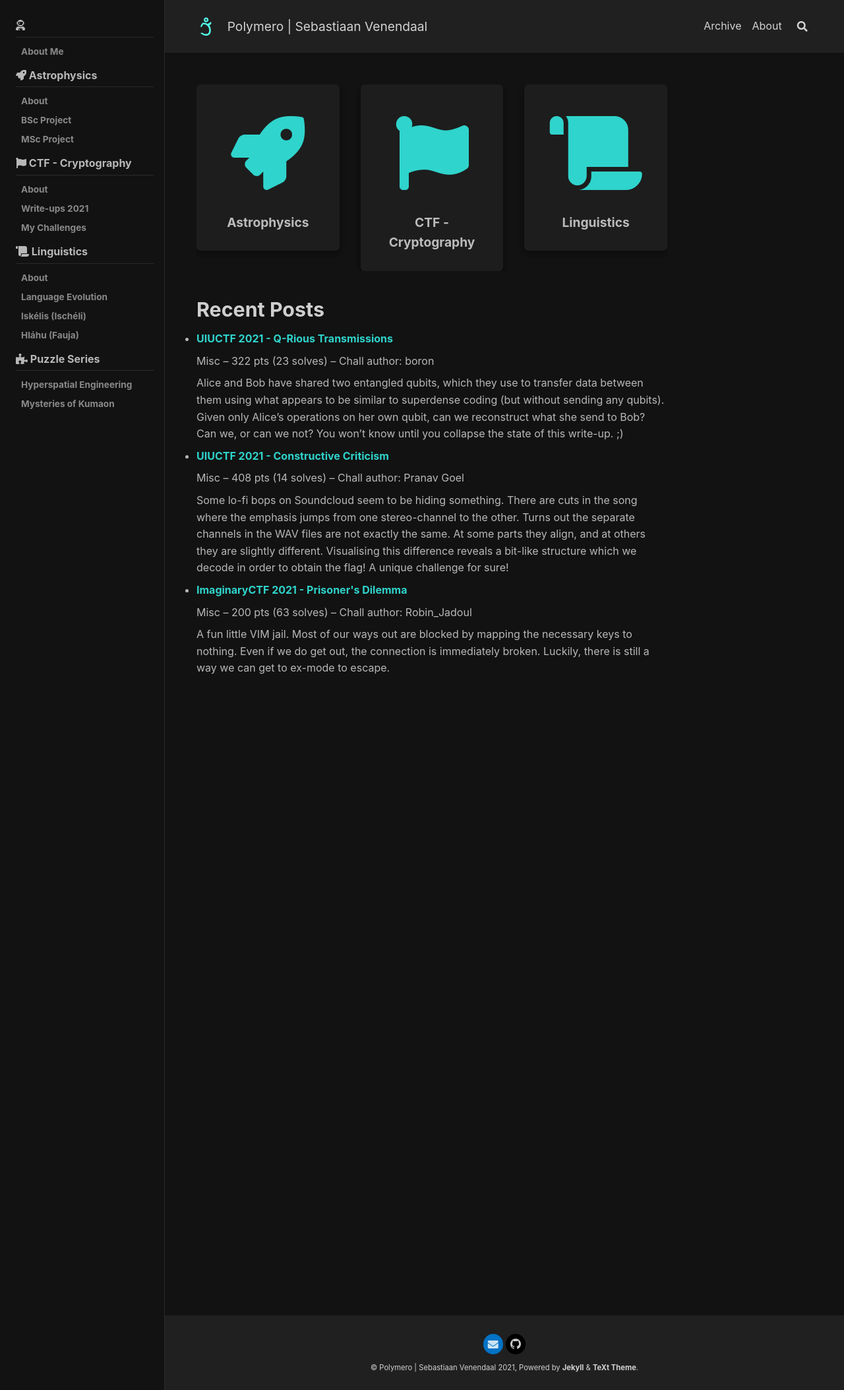
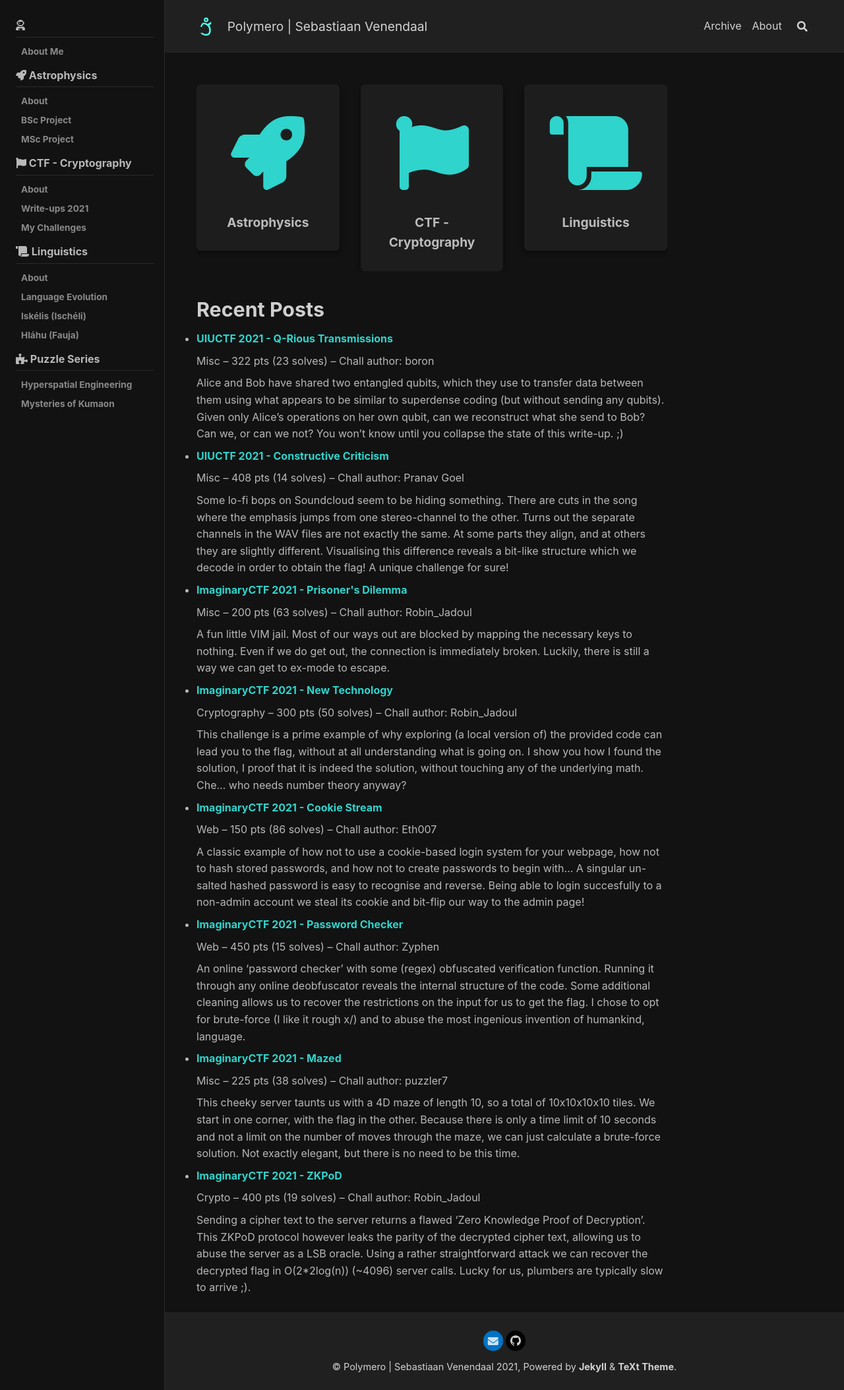
Before and after one commit to Polymero/polymero.github.io, a Jekyll site: the page built from index.html, in a window 1280 px wide. Shown: the whole page at 66% size. Built offline with Jekyll 4.4.1, drawn with Linux system fonts in a browser that asks for light colours; nearby versions of some CDN libraries; the list of posts is cut into pages by our own code.

Commit message:
20210815

```diff
--- a/_data/navigation.yml
+++ b/_data/navigation.yml
@@ -69,7 +69,7 @@
         - title:  Write-ups 2021
           url:    /ctf/overview-2021.html
         - title:  My Challenges
-          url:    /404.html
+          url:    /ctf/my-challs.html
   - title:        <i class="fas fa-scroll"></i> Linguistics
     children:
         - title:  About
@@ -99,4 +99,4 @@
   - title:        My Challenges
     children:
       - title:    Overview
-        url:      /ctf/my-chall-overview.html
+        url:      /ctf/my-challs.html
--- a/_sass/common/_variables.scss
+++ b/_sass/common/_variables.scss
@@ -9,7 +9,7 @@
   font-size-lg:           1.25rem,
   font-size:              1rem,
   font-size-sm:           .85rem,
-  font-size-xs:           .7rem,
+  font-size-xs:           .9rem,
 
   font-size-h1-xl:        3.5rem,
   font-size-h2-xl:        2.5rem,
--- /dev/null
+++ b/ctf/my-challs.md
@@ -0,0 +1,43 @@
+---
+layout: page
+sidebar:
+  nav: sidebar-ctf
+aside:
+  toc: False
+---
+
+<h2>My Challenges</h2>
+
+I love to make creative and unique challenges that push the players to really think about and investigate potential vulnerabilities, instead of pulling a ready-made exploit from GitHub.
+
+I usually divide my challenges into one of three categories:
+
+1. **TOY** challenges are all about analysing and exploiting vulnerabilities in toy cryptographic primitives I make myself. The players will attack these primitives directly. This will test a player's cryptographic knowledge and their ability to cryptanalyse using the provided source code.
+
+2. **IMP** challenges are all about exploiting flaws in the implementation of secure cryptographic primitives. The players will attack the security of these primitives by abusing their flawed implementation. This will test a player's knowledge on the limitations of the used primitives and their ability to exploit these limitations.
+
+3. **PZL** challenges are somewhat looser challenges that challenge the player's math, logic, and problem solving skills.
+
+<br>
+
+In need of Crypto challenges for your CTF? [Get in touch](https://www.sebven.com/about.html)!
+
+<br>
+
+### Overview
+
+<ul>
+  {% for post in site.posts %}
+    {% if post.tags contains "Challenge" %}
+      {% assign available = true %}
+      <li>
+        <a href="{{ post.url }}">{{ post.title }}</a>
+        {{ post.excerpt }}
+      </li>
+    {% endif %}
+  {% endfor %}
+  {% unless available %}
+    No challenges publicly available yet. <br>
+    Debug4RMY CTF 2021 expected to be online sometime late 2021 or early 2022!
+  {% endunless %}
+</ul>
--- a/ctf/overview-2021.md
+++ b/ctf/overview-2021.md
@@ -14,9 +14,9 @@
 
 ### *UIUCTF 2021*
 -----
-- **Constructive Criticism** - Misc 408 (14)
+- [Constructive Criticism](./2021/08/05/UIUCTF2021-Constructive-Criticism.html) - Misc 408 (14)
 		&#8250; Audio, signal processing
-- **Q-Rious Transmissions** - Misc 322 (23)
+- [Q-Rious Transmissions](./2021/08/05/UIUCTF2021-Q-Rious-Transmissions.html) - Misc 322 (23)
 		&#8250; Quantum entanglement (with Python-Qiskit)
 - **Capture the :flag:** - Forensics 311 (24)
 		&#8250; LSB steganography
@@ -55,7 +55,7 @@
 - **Short Story** - Forensics 150 (39)
 		&#8250; Hex encoded into word lengths
 - **Primetime** - Crypto 300 (41)
-		&#8250;
+		&#8250; Hex-encoding using primes
 - [New Technology](./2021/08/03/ImaginaryCTF2021-New-Technology.html) - Crypto 300 (50)
 		&#8250; Number theory
 - **Roll it back** - Crypto 300 (58)
--- a/index.html
+++ b/index.html
@@ -63,7 +63,7 @@
 <h2>Recent Posts</h2>
 
 <ul>
-  {% for post in site.posts limit:3 %}
+  {% for post in site.posts limit:8 %}
     <li>
       <a href="{{ post.url }}">{{ post.title }}</a>
       {{ post.excerpt }}
```
Also changed, not shown: other parts of ctf/overview-2021.md (+3 -3 lines), ctf/about.md (+2 -2 lines), assets/ctf/A3S_chall.png (added), assets/ctf/Baby_crypto_chall.png (added), assets/ctf/Damn_Boi_chall.png (added), assets/ctf/KOTF_returns_chall.png (added), assets/ctf/Low_power_crypto_chall.png (added), assets/ctf/MACAW_chall.png (added), assets/ctf/MACAW_revenge_chall.png (added), assets/ctf/PRNG_chall.png (added), assets/ctf/PsychECC_chall.png (added), assets/ctf/Randompad_chall.png (added), assets/ctf/Snore_chall.png (added), assets/ctf/rotoRSA_chall.png (added).
